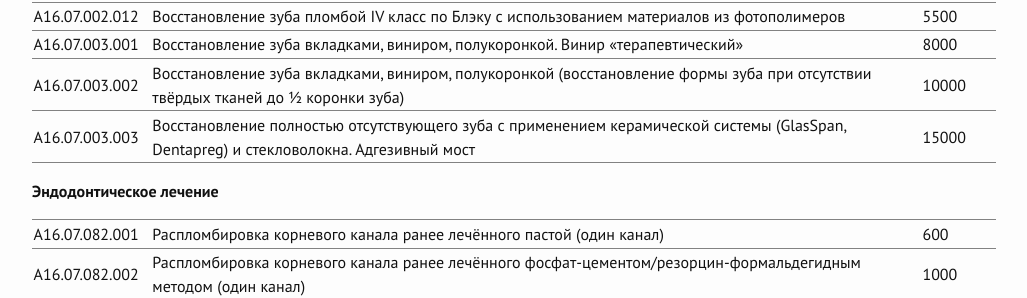
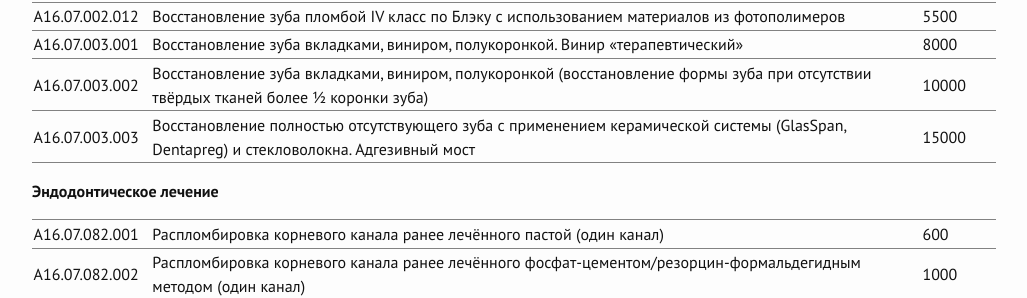
Before and after one commit to albus-dentes/albus-dentes.github.io, a Jekyll site: the page built from prices/index.html, in a window 1280 px wide. Shown: the part 1154-1452 px from the top of the page, without its empty margins (126-1153 px from the left). Built offline with Jekyll 4.4.1, drawn with Linux system fonts in a browser that asks for light colours.

Commit message:
Update description

```diff
--- a/prices/index.html
+++ b/prices/index.html
@@ -122,7 +122,7 @@ title: Цены
   </tr>
   <tr>
     <td>А16.07.003.002</td>
-    <td>Восстановление зуба вкладками, виниром, полукоронкой (восстановление формы зуба при отсутствии твёрдых тканей до ½ коронки зуба)</td>
+    <td>Восстановление зуба вкладками, виниром, полукоронкой (восстановление формы зуба при отсутствии твёрдых тканей более ½ коронки зуба)</td>
     <td>10000</td>
   </tr>
   <tr>
```
